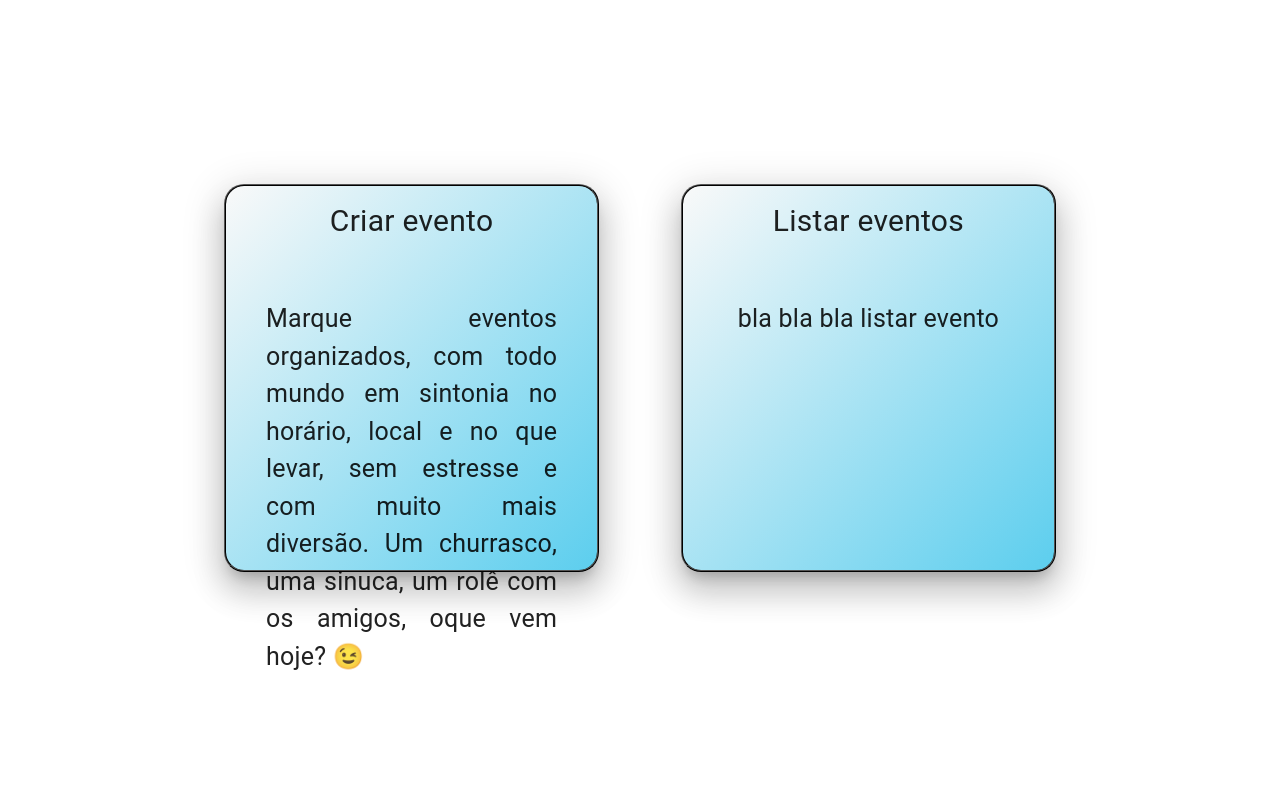
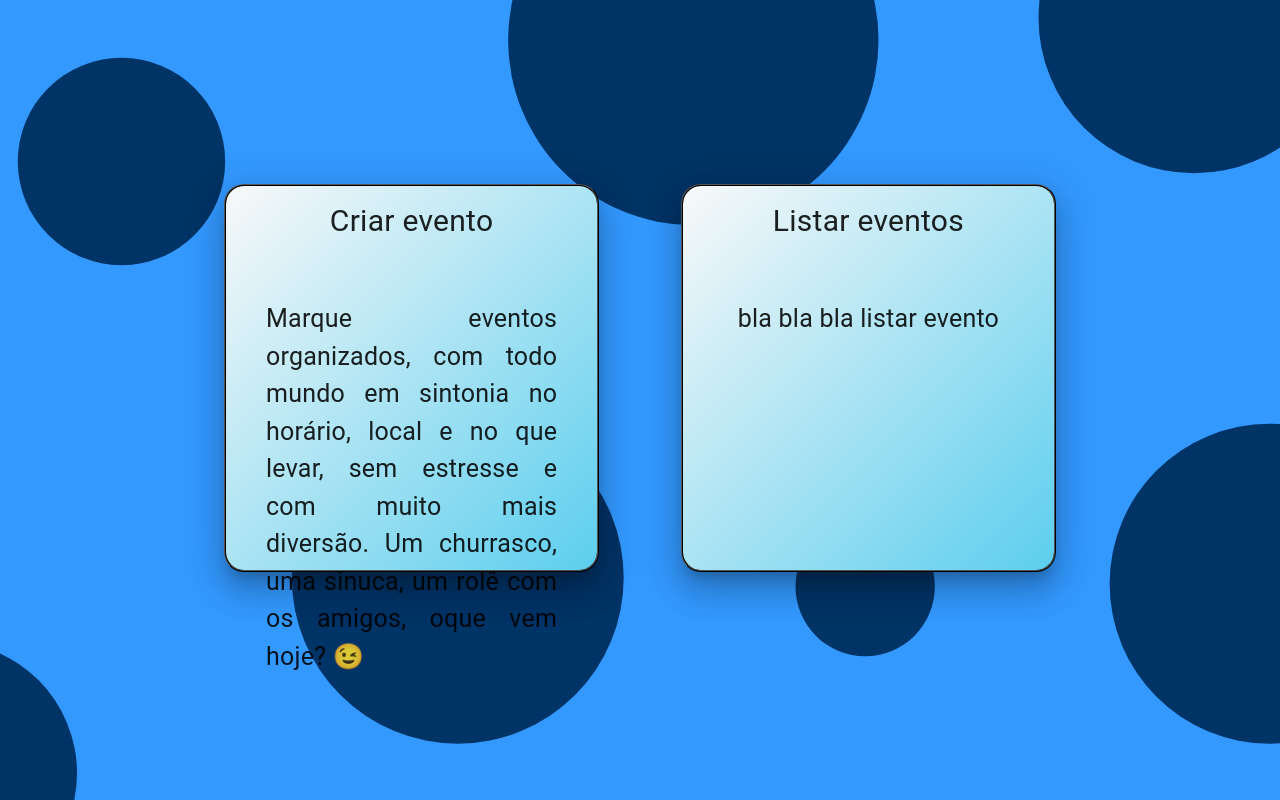
Before and after one commit to thiagoisdead/frontend, a Next.js app: page /events in a window 1280 px wide. Built offline with nearby package versions, Linux system fonts and the light colour scheme; a web font is replaced by a local one.

Commit message:
adição dos backgrounds no css

```diff
--- a/src/app/styles/events.css
+++ b/src/app/styles/events.css
@@ -17,3 +17,18 @@
     transition: background-color 100000s ease-in-out 0s;
     -webkit-text-fill-color: #000 !important;
 }
+
+.eventsSvg {
+    background-image: url('/images/eventsBg.svg');
+    background-repeat: no-repeat;
+    background-size: cover;
+    /* ou 'contain' se quiser mostrar tudo */
+    background-position: center;
+}
+.createEventSvg {
+    background-image: url('/images/createEventBg.svg');
+    background-repeat: no-repeat;
+    background-size: cover;
+    /* ou 'contain' se quiser mostrar tudo */
+    background-position: center;
+}
```
